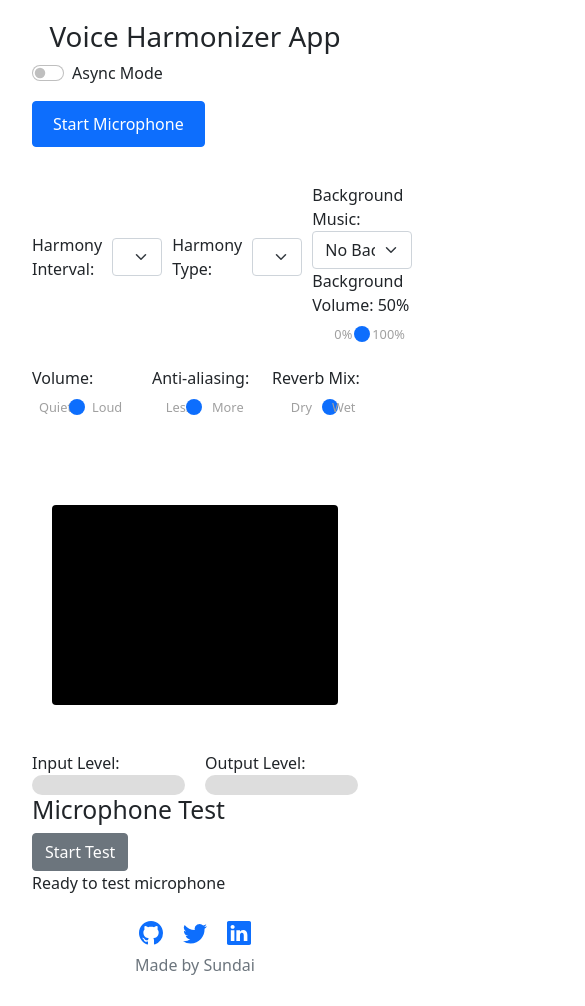
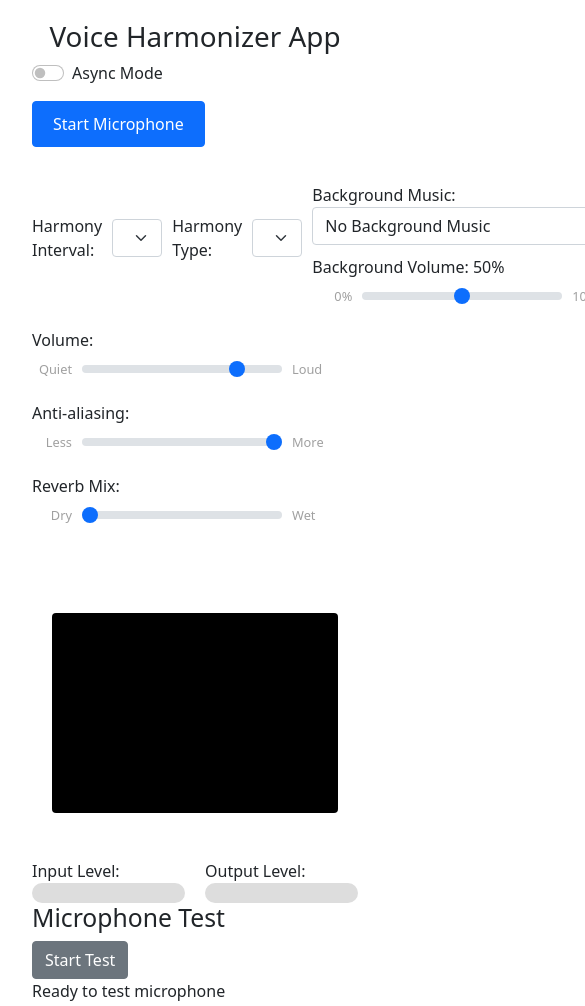
Before and after one commit to tmad4000/VocalHarmony, a website: page index.html in a window 390 px wide. Shown: the top 1006 px of the page, 585 px wide, since content can reach past the window. Drawn offline with nearby package versions, Linux system fonts and the light colour scheme.

Commit message:
Agent query: Is the background music volume slider now the same size as the main volume slider?
Update CSS styles for effect controls and form ranges, adding responsive layout and background music controls.

Screenshot: https://storage.googleapis.com/screenshot-production-us-central1/912ddb7b-e3a6-4ff9-b113-66ca2a18744a/502e8df6-116b-448f-821b-3b89d2077d15.jpg

```diff
--- a/css/styles.css
+++ b/css/styles.css
@@ -91,29 +91,35 @@ h1 {
     text-align: center;
 }
 
-/* Add to existing styles */
+/* Update existing styles */
 .effect-controls {
     display: flex;
     gap: 20px;
     align-items: center;
+    flex-wrap: wrap;
+    width: 100%;
 }
 
 .control-group {
     display: flex;
     flex-direction: column;
     gap: 5px;
+    width: 100%;
+    max-width: 300px;
 }
 
 .slider-container {
     display: flex;
     align-items: center;
     gap: 10px;
+    width: 100%;
 }
 
 .slider-label {
     color: #a0a0a0;
     font-size: 0.8em;
     min-width: 40px;
+    white-space: nowrap;
 }
 
 .slider-label.min {
@@ -124,9 +130,20 @@ h1 {
     text-align: left;
 }
 
-/* Update existing form-range style */
+/* Update form-range style */
 .form-range {
-    width: 200px;
+    width: 100%;
+    min-width: 200px;
     accent-color: #4CAF50;
-    margin: 0;  /* Remove default margins */
+    margin: 0;
 }
+
+/* Add specific styling for background music controls */
+.background-music {
+    width: 100%;
+    max-width: 300px;
+}
+
+.background-music .control-group {
+    margin-top: 10px;
+}
```
